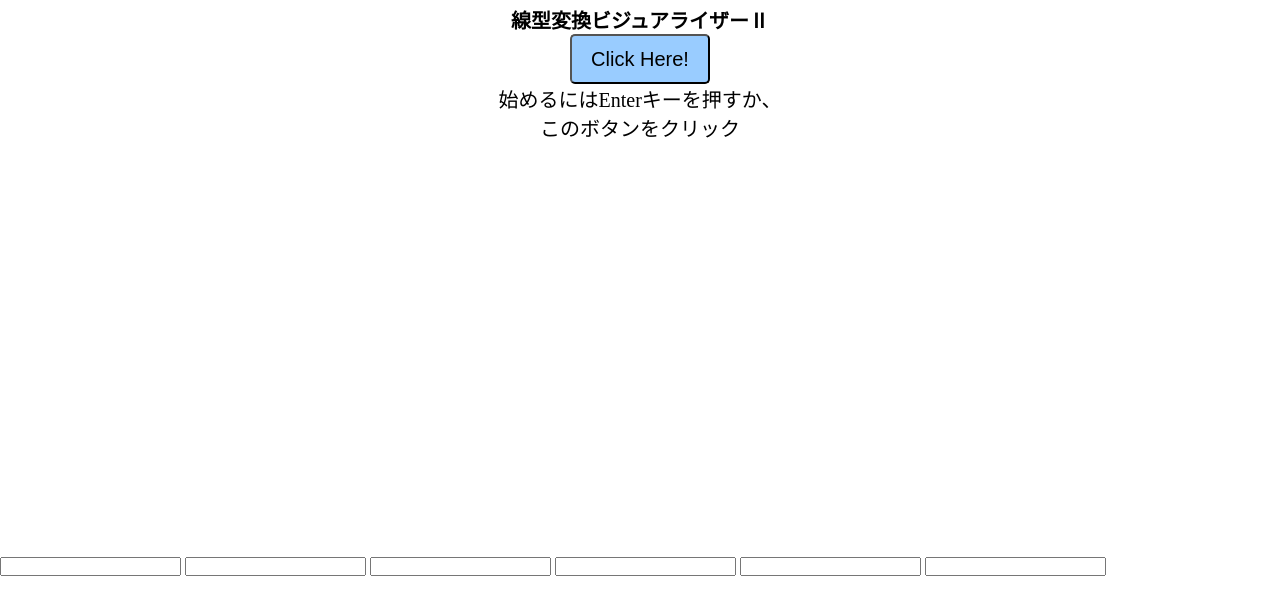
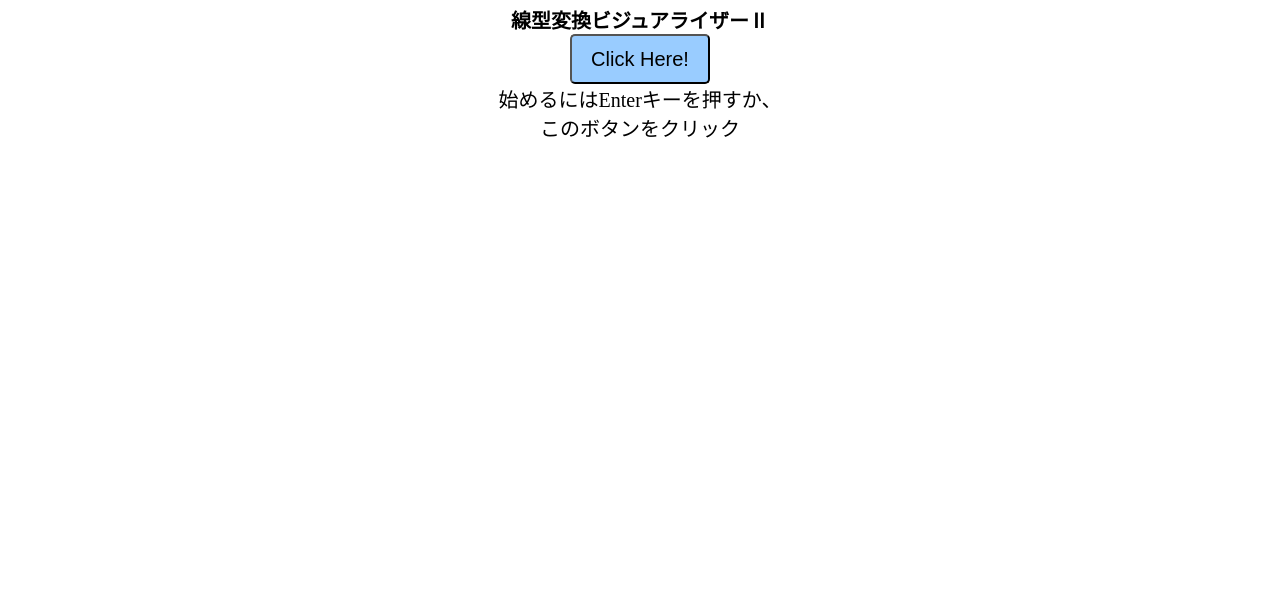
Before and after one commit to inaridarkfox4231/LT_2, a plain HTML site: page index.html in a window 1280 px wide. Drawn offline with nearby package versions, Linux system fonts and the light colour scheme.

Commit message:
おまけ追加

```diff
--- a/index.html
+++ b/index.html
@@ -30,12 +30,6 @@
       <button id = "Enterbutton">Enter</button>
       <b id = "state" class = "text">待機中</b>
     </div>
-    <input id = "a1">
-    <input id = "a2">
-    <input id = "a3">
-    <input id = "a4">
-    <input id = "a5">
-    <input id = "a6">
     <script src = "./src/script.js"></script>
   </body>
 </html>
--- a/src/update.js
+++ b/src/update.js
@@ -41,14 +41,10 @@ function interPolation(count){
     if(count == 50){ tmp = 1; }
     drawLattice(ctx, 1 - tmp + tmp * a, tmp * b, tmp * c, 1 - tmp + tmp * d);
   }else if(mode == 3){
-    console.log("変形する予定");
     tmp = count / 50;
     if(count == 50){ tmp = 1; }
+    a = 1 - tmp + tmp * a, b = tmp * b, c = tmp * c, d = 1 - tmp + tmp * d;
     ctx.setTransform(a, -c, -b, d, 100 * (2 - a + b), 100 * (2 + c - d));
-    // (0, 1, -1, 0, 400, 0)できちんと変形された
-    // (0, 0.5, -0.5, 0, 300, 100)でもいい、、どゆこと
-    // (0.5, 0.5, -0.5, 0.5, 200, 0)でOK, なるほど、なるほど。
-    // (0.3, 0.7, -0.7, 0.3, 280, 100)でOK. むぅぅ・・
     // どうやら(a, b \\ c, d)による変換は「(a, -c, -b, d, 100 * (2 - a + b), 100 * (2 + c - d))」でいけるらしい！
     // 適当だなオイ。でもまぁそんなもんよね。
     ctx.drawImage(darkfox, 0, 0);
--- a/src/variables.js
+++ b/src/variables.js
@@ -33,7 +33,7 @@ var K_SHIFT = 16;
 // mode変数（0～2）
 var mode = 3;
 const NUM_OF_MODE = 4;
-var modenames = ["点移動（線型補間モード）", "点移動（円補間モード）", "格子変形モード", "おまけ"];
+var modenames = ["点移動（線型補間モード）", "点移動（円補間モード）", "格子変形モード", "セルフアイコン"];
 
 // contextの取得
 function getctx(){
```
Also changed, not shown: src/keyevents.js (+6 -5 lines).
